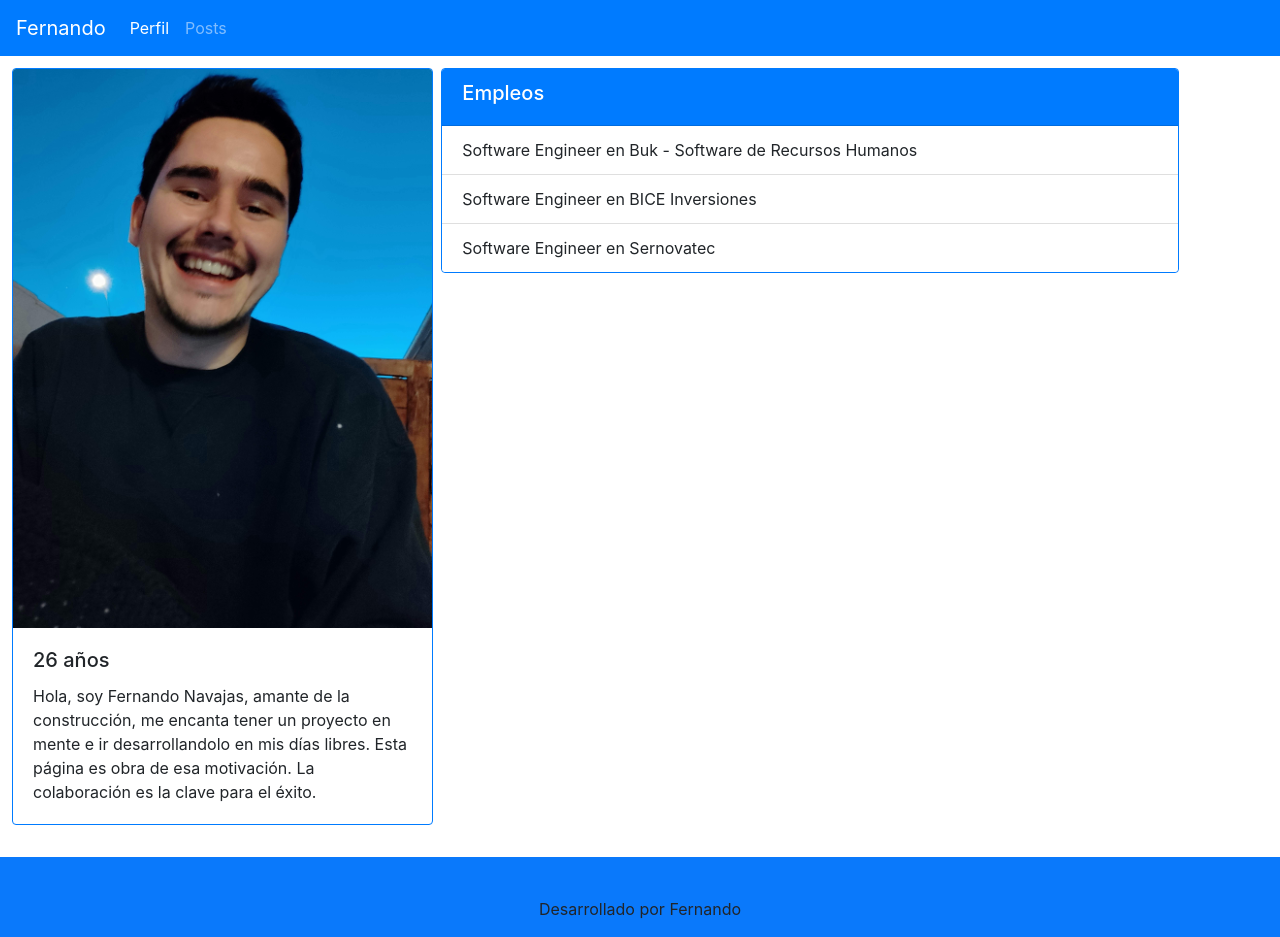
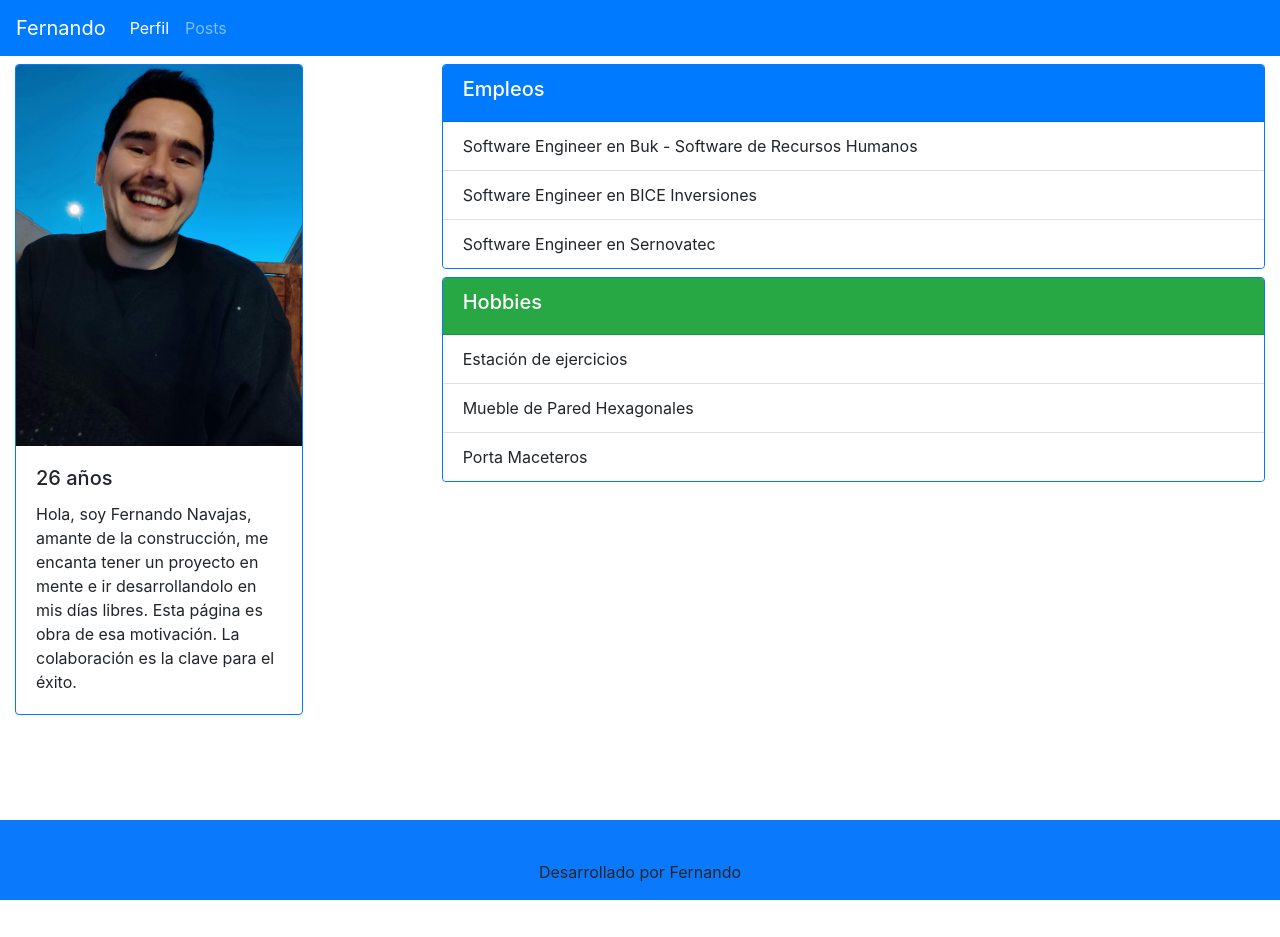
Before and after one commit to fernandonavajas/my-blog, a Jekyll site: the page built from index.html, in a window 1280 px wide. Built offline with Jekyll 4.4.1, drawn with Linux system fonts in a browser that asks for light colours; after the commit the page ends 900 px from its top, so only the background shows below that.

Commit message:
feat: agregar hobbies a la vista del perfil y cambiar orden en que se muestran

```diff
--- /dev/null
+++ b/_includes/profile-hobbies.html
@@ -0,0 +1,37 @@
+<div id="accordion" class="card card-jobs border-primary mt-2 p-0">
+  <div class="card-header bg-success text-white">
+    <h5>Hobbies</h5>
+  </div>
+  <ul class="list-group list-group-flush">
+    <li class="list-group-item">
+      <div data-toggle="collapse" data-target="#collapseOneHobbie" aria-expanded="true" aria-controls="collapseOne">
+        Estación de ejercicios
+      </div>
+      <div id="collapseOneHobbie" class="collapse" aria-labelledby="headingOne" data-parent="#accordion">
+        <div class="card-body">
+          kiwi melon
+        </div>
+      </div>
+    </li>
+    <li class="list-group-item">
+      <div data-toggle="collapse" data-target="#collapseTwoHobbie" aria-expanded="true" aria-controls="collapseOne">
+        Mueble de Pared Hexagonales
+      </div>
+      <div id="collapseTwoHobbie" class="collapse" aria-labelledby="headingTwo" data-parent="#accordion">
+        <div class="card-body">
+          banana
+        </div>
+      </div>
+    </li>
+    <li class="list-group-item">
+      <div data-toggle="collapse" data-target="#collapseThreeHobbie" aria-expanded="true" aria-controls="collapseOne">
+        Porta Maceteros
+      </div>
+      <div id="collapseThreeHobbie" class="collapse" aria-labelledby="headingThree" data-parent="#accordion">
+        <div class="card-body">
+          pera manzana
+        </div>
+      </div>
+    </li>
+  </ul>
+</div>
--- /dev/null
+++ b/_includes/profile-info.html
@@ -0,0 +1,12 @@
+<div class="card card-profile border-primary mt-2 p-0">
+  <img class="card-img-top" src="assets/images/perfil.jpg" alt="Card image cap">
+    <div class="card-body">
+      <h5 class="card-title">26 años</h5>
+      <p class="card-text "> Hola, soy Fernando Navajas,
+        amante de la construcción, me encanta tener un proyecto
+        en mente e ir desarrollandolo en mis días libres. Esta página
+        es obra de esa motivación.
+        La colaboración es la clave para el éxito.
+      </p>
+    </div>
+  </div>
--- a/_includes/profile-jobs.html
+++ b/_includes/profile-jobs.html
@@ -1,33 +1,33 @@
-<div id="accordion" class="card card-jobs border-primary col-md-7 m-1 p-0">
+<div id="accordion" class="card card-jobs border-primary mt-2 p-0">
   <div class="card-header bg-primary text-white">
     <h5>Empleos</h5>
   </div>
   <ul class="list-group list-group-flush">
     <li class="list-group-item">
-      <div data-toggle="collapse" data-target="#collapseOne" aria-expanded="true" aria-controls="collapseOne">
+      <div data-toggle="collapse" data-target="#collapseOneJob" aria-expanded="true" aria-controls="collapseOne">
         Software Engineer en Buk - Software de Recursos Humanos
       </div>
-      <div id="collapseOne" class="collapse" aria-labelledby="headingOne" data-parent="#accordion">
+      <div id="collapseOneJob" class="collapse" aria-labelledby="headingOne" data-parent="#accordion">
         <div class="card-body">
           kiwi melon
         </div>
       </div>
     </li>
     <li class="list-group-item">
-      <div data-toggle="collapse" data-target="#collapseTwo" aria-expanded="true" aria-controls="collapseOne">
+      <div data-toggle="collapse" data-target="#collapseTwoJob" aria-expanded="true" aria-controls="collapseOne">
         Software Engineer en BICE Inversiones
       </div>
-      <div id="collapseTwo" class="collapse" aria-labelledby="headingTwo" data-parent="#accordion">
+      <div id="collapseTwoJob" class="collapse" aria-labelledby="headingTwo" data-parent="#accordion">
         <div class="card-body">
           banana
         </div>
       </div>
     </li>
     <li class="list-group-item">
-      <div data-toggle="collapse" data-target="#collapseThree" aria-expanded="true" aria-controls="collapseOne">
+      <div data-toggle="collapse" data-target="#collapseThreeJob" aria-expanded="true" aria-controls="collapseOne">
         Software Engineer en Sernovatec
       </div>
-      <div id="collapseThree" class="collapse" aria-labelledby="headingThree" data-parent="#accordion">
+      <div id="collapseThreeJob" class="collapse" aria-labelledby="headingThree" data-parent="#accordion">
         <div class="card-body">
           pera manzana
         </div>
--- a/index.html
+++ b/index.html
@@ -4,18 +4,12 @@ title: Perfil
 show_sidebar: true
 ---
 
-<div class="row m-2">
-  <div class="card card-profile border-primary col-md-4 m-1 p-0">
-  <img class="card-img-top" src="assets/images/perfil.jpg" alt="Card image cap">
-    <div class="card-body">
-      <h5 class="card-title">26 años</h5>
-      <p class="card-text "> Hola, soy Fernando Navajas,
-        amante de la construcción, me encanta tener un proyecto
-        en mente e ir desarrollandolo en mis días libres. Esta página
-        es obra de esa motivación.
-        La colaboración es la clave para el éxito.
-      </p>
-    </div>
+<div class="d-flex" style="flex-wrap: wrap;">
+  <div class="col-md-4">
+    {% include profile-info.html %}
   </div>
-  {% include profile-jobs.html %}
+  <div class="col-md-8">
+    {% include profile-jobs.html %}
+    {% include profile-hobbies.html %}
+  </div>
 </div>
```
